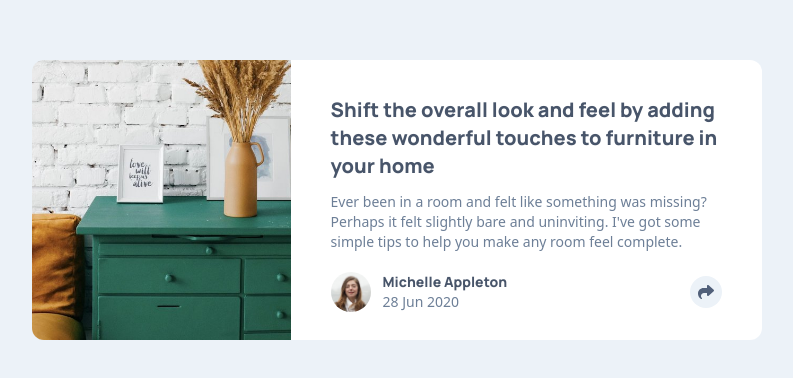
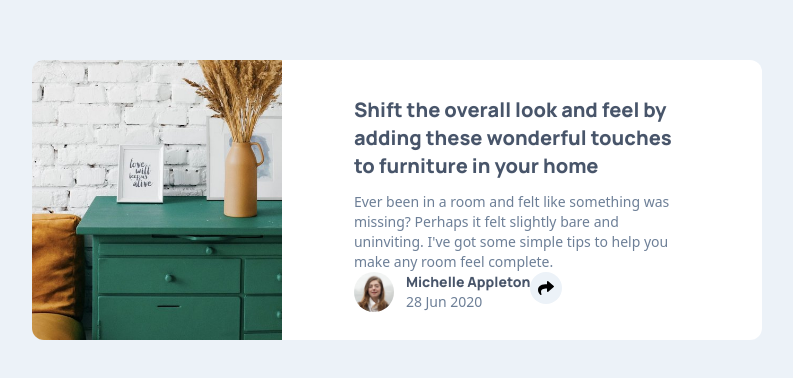
Before and after one commit to gbtan1991/article-preview-component-master, a React (Vite) app: page / in a window 1280 px wide. Shown: the part 200-578 px from the top of the page, without its empty margins (243-1036 px from the left). Built offline with nearby package versions, Linux system fonts and the light colour scheme.

Commit message:
Add the conditional rendering

```diff
--- a/index.html
+++ b/index.html
@@ -6,7 +6,7 @@
     <meta name="viewport" content="width=device-width, initial-scale=1.0" />
     <link rel="preconnect" href="https://fonts.googleapis.com">
 <link rel="preconnect" href="https://fonts.gstatic.com" crossorigin>
-<link href="https://fonts.googleapis.com/css2?family=Manrope:wght@400;500;600;700;800&display=swap" rel="stylesheet">
+<link href="https://fonts.googleapis.com/css2?family=Manrope:wght@200;400;500;600;700;800&display=swap" rel="stylesheet">
     <title>Article Preview Component</title>
   </head>
   <body>
--- a/package.json
+++ b/package.json
@@ -11,7 +11,8 @@
   },
   "dependencies": {
     "react": "^18.2.0",
-    "react-dom": "^18.2.0"
+    "react-dom": "^18.2.0",
+    "react-icons": "^4.12.0"
   },
   "devDependencies": {
     "@types/react": "^18.2.43",
--- a/src/component/Card.jsx
+++ b/src/component/Card.jsx
@@ -2,6 +2,7 @@ import React, { useState } from "react";
 import avatar from "../assets/images/avatar-michelle.jpg";
 import shareBlk from "../assets/images/share-solid.svg";
 import Share from './Share'
+import { FaShare } from "react-icons/fa";
 
 const Card = () => {
     const [ showShare, setShowShare ] =  useState(false)
@@ -12,21 +13,21 @@ const Card = () => {
 
   return (
     <section className="grid place-content-center h-screen shadow-lg">
-      <div className="flex flex-col w-[330px] sm:flex-row sm:w-[730px] sm:h-[280px]">
+      <div className="flex flex-col  w-[330px] sm:flex-row sm:w-[730px] sm:h-[280px]">
         <div className="h-[220px] w-full bg-header-drawer bg-cover bg-top rounded-tr-xl rounded-tl-xl rounded-bt sm:h-full sm:w-full sm:bg-left-top sm:rounded-tr-none sm:rounded-bl-xl"></div>
 
-        <div className="bg-white px-8 py-5 rounded-br-xl rounded-bl-xl sm:px-10 sm:py-6 sm:rounded-bl-none sm:rounded-tr-xl ">
-          <h2 className="py-3 font-Manrope text-veryDarkGrayisBlue font-extrabold sm:text-xl">
+        <div className="bg-white px-0 py-5 justify-between rounded-br-xl rounded-bl-xl sm:px-10 sm:py-6 sm:rounded-bl-none sm:rounded-tr-xl ">
+          <h2 className="py-3 px-8 font-Manrope text-veryDarkGrayisBlue font-extrabold sm:text-xl">
             Shift the overall look and feel by adding these wonderful touches to
             furniture in your home
           </h2>
-          <p className="text-sm text-desaturatedDarkBlue">
+          <p className="text-sm text-desaturatedDarkBlue px-8 ">
             Ever been in a room and felt like something was missing? Perhaps it
             felt slightly bare and uninviting. I've got some simple tips to help
             you make any room feel complete.
           </p>
           <div>
-            <div className="flex flex-row justify-between items-center pt-5">
+           {showShare ? <Share toggleShare={toggleShare}/> : (<div className="flex flex-row   px-8">
               <div className="flex flex-row items-center gap-3 ">
                 <img
                   src={avatar}
@@ -43,15 +44,9 @@ const Card = () => {
                 </div>
               </div>
               <button className="bg-lightGrayishBlue w-8 h-8 rounded-full flex items-center justify-center" onClick={toggleShare}>
-                <img
-                  src={shareBlk}
-                  alt="Share icon"
-                  className="opacity-75 self-center"
-                />
+                <FaShare color="" />
               </button>
-            </div>
-
-            {showShare && <Share toggleShare={toggleShare} />}
+            </div>)}
 
           </div>
         </div>
--- a/src/component/Share.jsx
+++ b/src/component/Share.jsx
@@ -1,16 +1,18 @@
 import React from 'react'
+import { FaFacebook, FaFacebookF, FaFacebookSquare, FaPinterest, FaShare, FaTwitter } from "react-icons/fa";
 
 
 const Share = ({toggleShare}) => {
   return (
-    <div className=''>
-        SHARE facebook twitter pinterest
-        <button className="bg-lightGrayishBlue w-8 h-8 rounded-full flex items-center justify-center" onClick={toggleShare}>
-                <img
-                  // src={shareBlk}
-                  alt="Share icon"
-                  className="opacity-75 self-center"
-                />
+    <div className=' px-8 bg-veryDarkGrayisBlue flex items-center justify-around  rounded-br-xl rounded-bl-xl w-full h-[65px]'>
+        <div className='flex flex-row gap-5 items-center'>
+        <p className='text-lightGrayishBlue font-extralight font-Manrope text-sm '>S H A R E</p>
+        <FaFacebookSquare color='#fff' size={23}/>
+        <FaTwitter color='#fff' size={23}/>
+        <FaPinterest color='#fff' size={23}/>
+        </div>
+        <button className="bg-desaturatedDarkBlue w-8 h-8 rounded-full flex items-center justify-center" onClick={toggleShare}>
+        <FaShare  color='#fff'/>
               </button>
     </div>
   )
```
Also changed, not shown: 1 other file (tests, documents, lock files or other folders).
